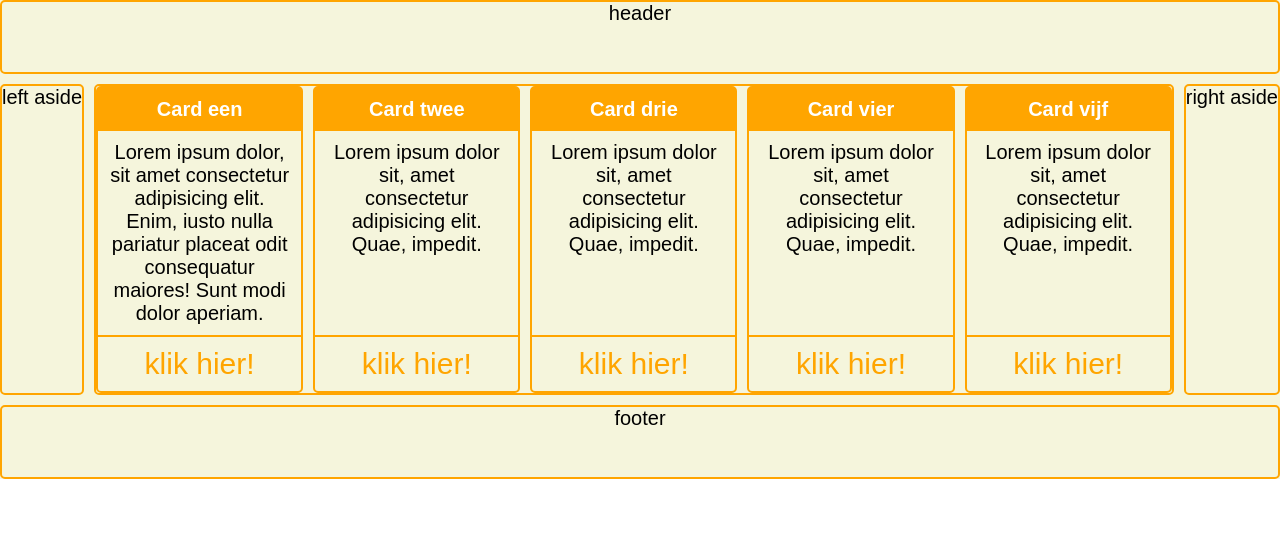
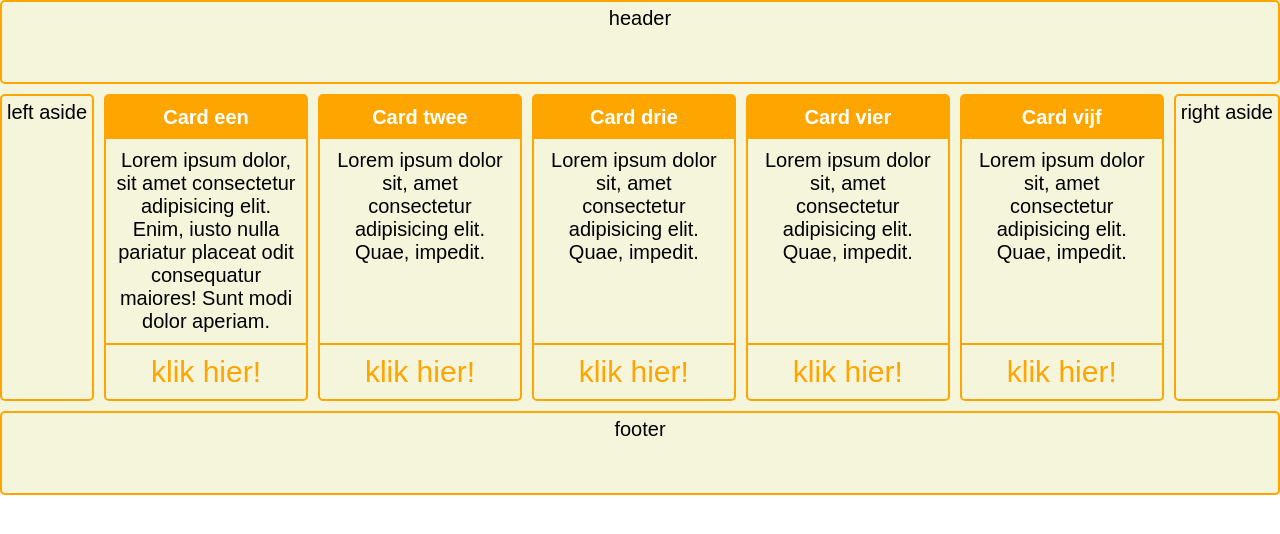
Before and after one commit to Bas-jpg/grid-inside-of-grid, a plain HTML site: page index.html in a window 1280 px wide. Drawn offline with Linux system fonts and the light colour scheme.

Commit message:
quick comit

```diff
--- a/style.css
+++ b/style.css
@@ -22,6 +22,7 @@ header {
   border: 2px solid orange;
   border-radius: 5px;
   height: 70px;
+  padding: 5px;
 }
 
 footer {
@@ -29,18 +30,21 @@ footer {
   border: 2px solid orange;
   border-radius: 5px;
   height: 70px;
+  padding: 5px;
 }
 
 .leftAside {
   grid-area: las;
   border: 2px solid orange;
   border-radius: 5px;
+  padding: 5px;
 }
 
 .rightAside {
   grid-area: ras;
   border: 2px solid orange;
   border-radius: 5px;
+  padding: 5px;
 }
 
 .listing {
@@ -49,8 +53,6 @@ footer {
   list-style: none;
   gap: 10px;
   grid-area: li;
-  border: 2px solid orange;
-  border-radius: 5px;
 }
 
 .listing li {
```
